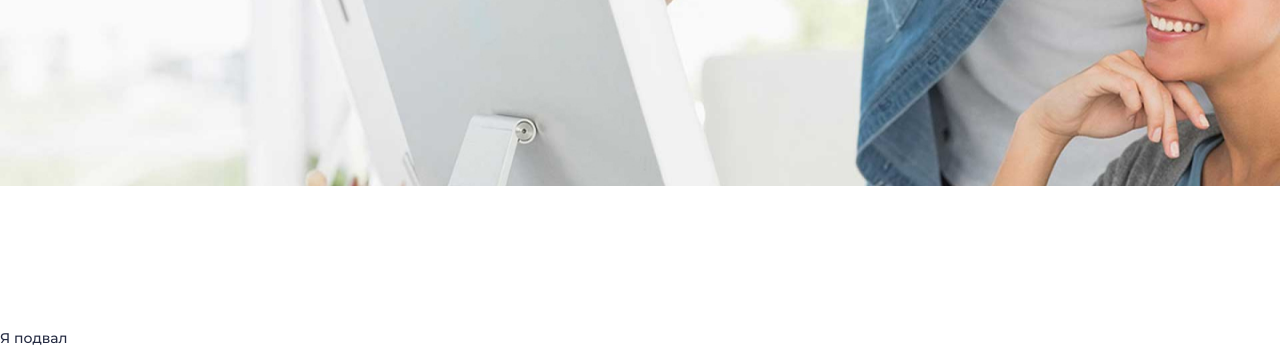
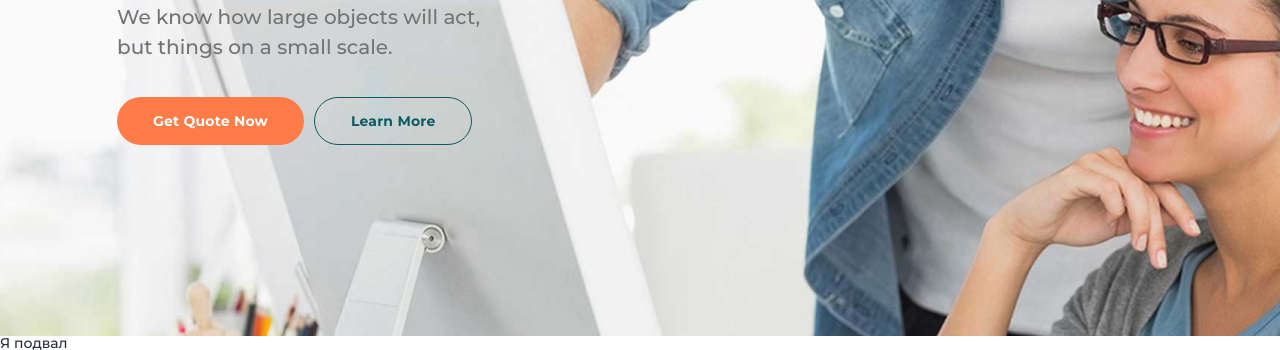
Before and after one commit to AleXVBulatov/website-relvis, a plain HTML site: page index.html in a window 1280 px wide. Shown: the part 455-805 px from the top of the page. Drawn offline with Linux system fonts and the light colour scheme.

Commit message:
add main-block

```diff
--- a/css/style.css
+++ b/css/style.css
@@ -148,21 +148,69 @@ html, body {
     padding: 184px 0px 191px 0px;
     position: relative;
     z-index: 2;
+    max-width: 400px;
+}
+.main-block__body > *:not(:last-child) { /*установили отступ снизу ко всем элементам первого уровня вложенности, кроме последнего элемента*/
+    margin: 0px 0px 35px 0px;
+}
+@media (max-width: 992px) {
+    .main-block__body {
+        padding: 120px 0px 191px 0px; /*При размере экрана < 992px уменьшить отступ с 184px до 120px*/
+    }
 }
 .main-block__title {
     font-size: 58px;
     line-height: calc(80 / 58 * 100%);
+    letter-spacing: 0.2px;
     font-weight: 800;
-    max-width: 509px;
+}
+@media (max-width: 479px) {
+    .main-block__title {
+        font-size: 42px; /*При размере экрана < 479px уменьшить размер шрифта с 58px до 42px*/
+        text-align: center; /*При размере экрана < 479px title привязать по центру блока*/
+    }
 }
 .main-block__text {
+    font-size: 20px;
+    line-height: calc(30 / 20 *100%);
     color: #737373;
-
 }
-.main-block__buttons {}
-.main-block__button {}
-.main-block__button {}
-.main-block__button_border {}
+.main-block__buttons {
+    display: flex;
+    flex-wrap: wrap; /*чтобы при сужении экрана, кнопки переносились одна под другую*/
+    margin: -10px 0px;
+}
+.main-block__button {
+    border-radius: 37px;
+    display: flex;
+    min-height: 48px;
+    justify-content: center;
+    align-items: center;
+    letter-spacing: 0.2px;
+    font-weight: 700;
+    text-align: center;
+    line-height: calc(28 / 14 * 100%);
+    padding: 5px 36px;
+    margin: 10px 0px;
+}
+@media (min-width: 479px) {
+    .main-block__button:not(:last-child){
+        margin-right: 10px;
+    }
+}
+@media (max-width: 479px){
+    .main-block__button {
+        flex: 1 1 auto; /*При размере экрана < 479px сделать кнопки по всей ширине блока*/
+    }
+}
+.main-block__button_orange {
+    background-color: #FF7B47;
+    color: #fff;
+}
+.main-block__button_border {
+    border: 1px solid #0D5C63;
+    color: #0D5C63;
+}
 .main-block__image {
     position: absolute;
     width: 100%;
@@ -170,10 +218,16 @@ html, body {
     top: 0;
     left: 0;
 }
-._ibg {
-
+@media (max-width: 1440px) {
+    .main-block__image img{
+        object-position: right; /*При размере экрана < 1440px изображение привязать в правому краю*/
+    }
 }
-
+@media (max-width: 992px) {
+    .main-block__image img{
+        opacity: 0.5; /*При размере экрана < 992px изображение сделать полупрозрачным*/
+    }
+}
 
 
 /*--------------------ПОДВАЛ--------------------------------------*/
--- a/index.html
+++ b/index.html
@@ -39,13 +39,13 @@
             <h1 class="main-block__title">Finance and Consultancy Solution</h1>
             <div class="main-block__text">We know how large objects will act, but things on a small scale.</div>
             <div class="main-block__buttons">
-              <a href="#" class="main-block__button">Get Quote Now</a>
+              <a href="#" class="main-block__button main-block__button_orange">Get Quote Now</a>
               <a href="#" class="main-block__button main-block__button_border">Learn More</a>
             </div>
           </div>
         </div>
         <div class="main-block__image _ibg">
-          <img src="/img/mainblock/cover.jpg" alt="cover">
+          <img src="./img/mainblock/cover.jpg" alt="cover">
         </div>
       </div>
     </main>
```
